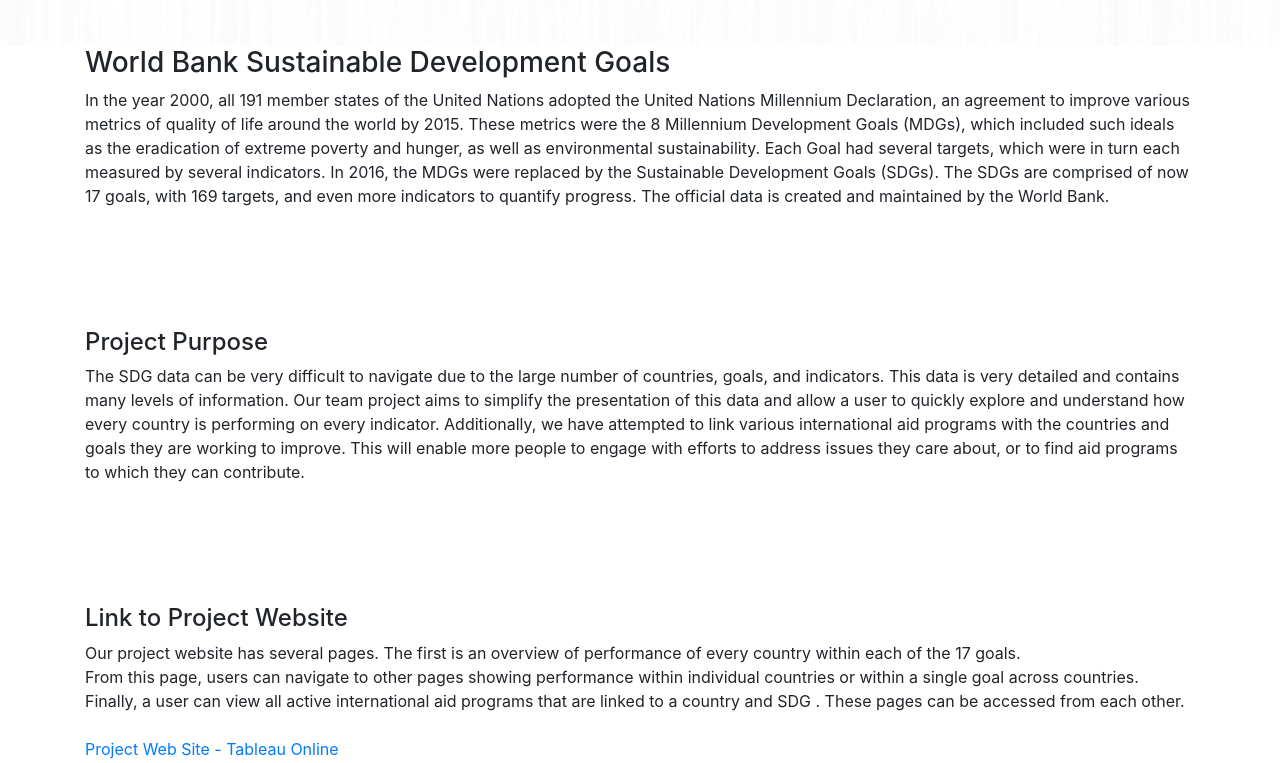
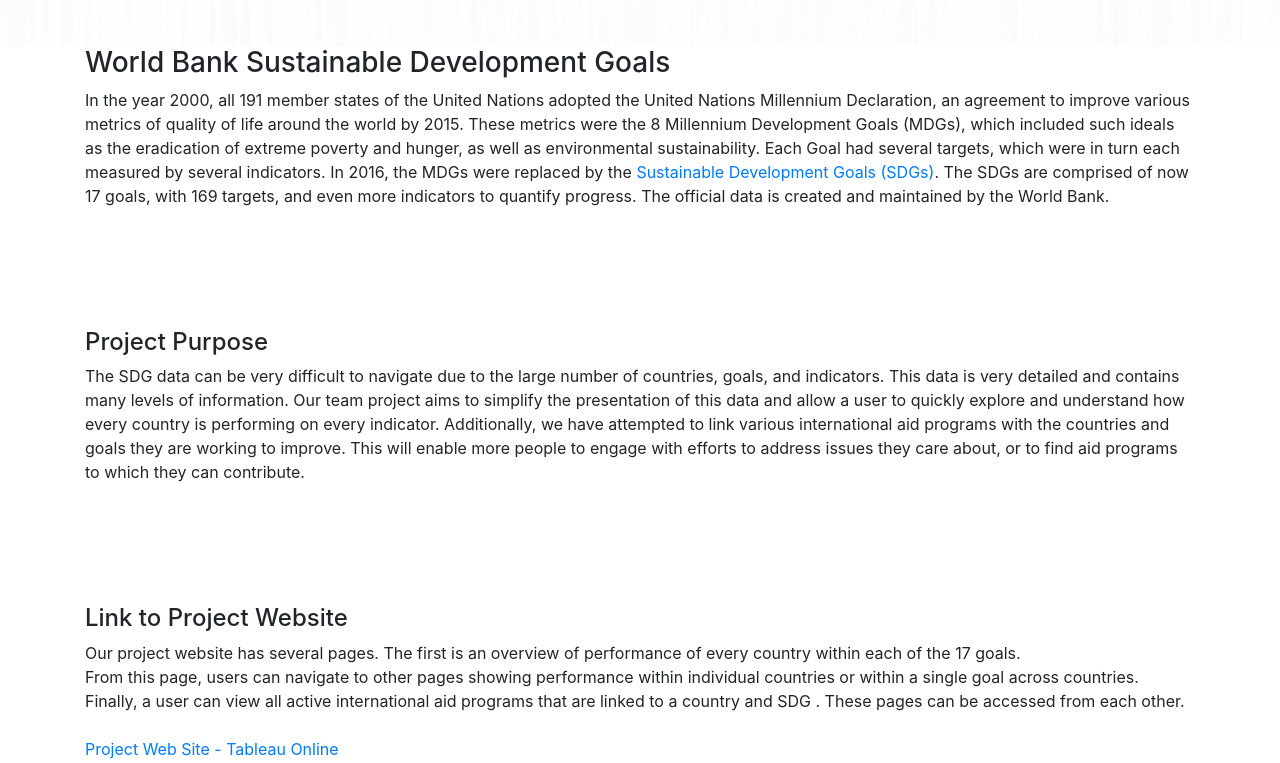
Before and after one commit to MSannat/W209, a website: page index.html in a window 1280 px wide. Shown: the part 777-1540 px from the top of the page. Drawn offline with Linux system fonts and the light colour scheme.

Commit message:
Add files via upload

```diff
--- a/index.html
+++ b/index.html
@@ -65,7 +65,9 @@
       <div class="container">
         <h3>World Bank Sustainable Development Goals</h3>
         <p>
-          In the year 2000, all 191 member states of the United Nations adopted the United Nations Millennium Declaration, an agreement to improve various metrics of quality of life around the world by 2015. These metrics were the 8 Millennium Development Goals (MDGs), which included such ideals as the eradication of extreme poverty and hunger, as well as environmental sustainability. Each Goal had several targets, which were in turn each measured by several indicators. In 2016, the MDGs were replaced by the Sustainable Development Goals (SDGs). The SDGs are comprised of now 17 goals, with 169 targets, and even more indicators to quantify progress. The official data is created and maintained by the World Bank.
+          In the year 2000, all 191 member states of the United Nations adopted the United Nations Millennium Declaration, an agreement to improve various metrics of quality of life around the world by 2015. These metrics were the 8 Millennium Development Goals (MDGs), which included such ideals as the eradication of extreme poverty and hunger, as well as environmental sustainability. Each Goal had several targets, which were in turn each measured by several indicators. In 2016, the MDGs were replaced by the <a href="https://sustainabledevelopment.un.org/?menu=1300">Sustainable Development Goals (SDGs)</a>. The SDGs are comprised of now 17 goals, with 169 targets, and even more indicators to quantify progress. The official data is created and maintained by the World Bank.
+
+
 
 
         </p>
@@ -145,10 +147,6 @@ Finally, a user can view all active international aid programs that are linked t
 
 
 
-
-
-
-
       </div>
     </section>
 
```
